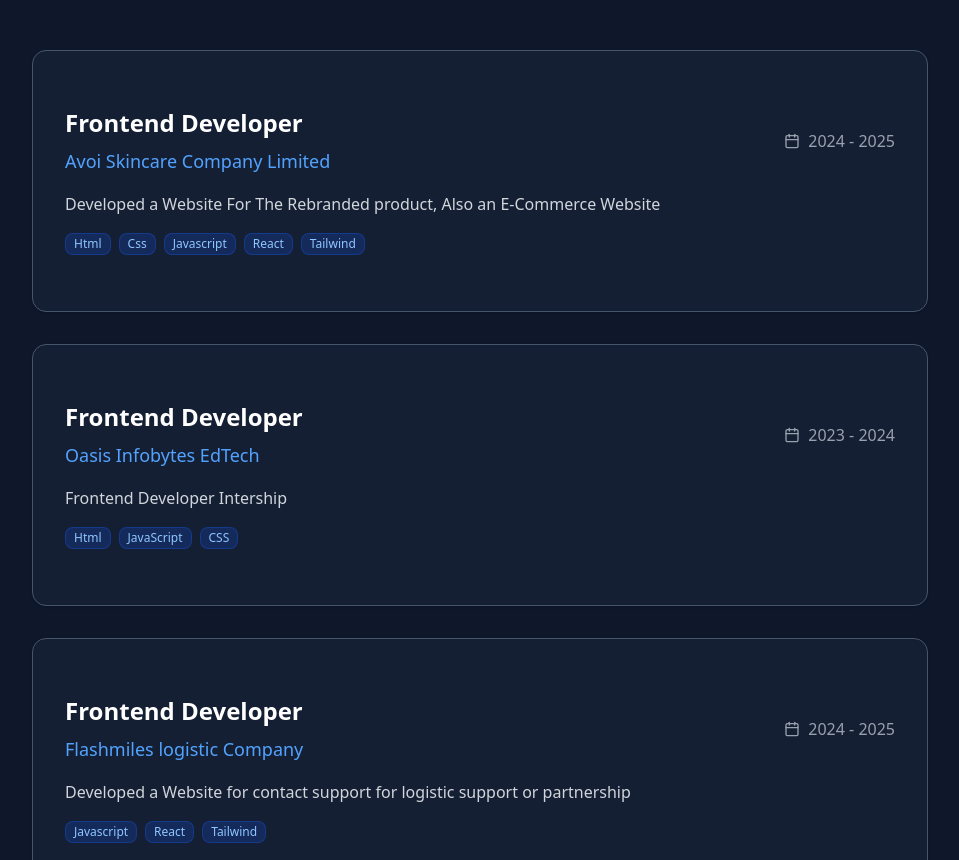
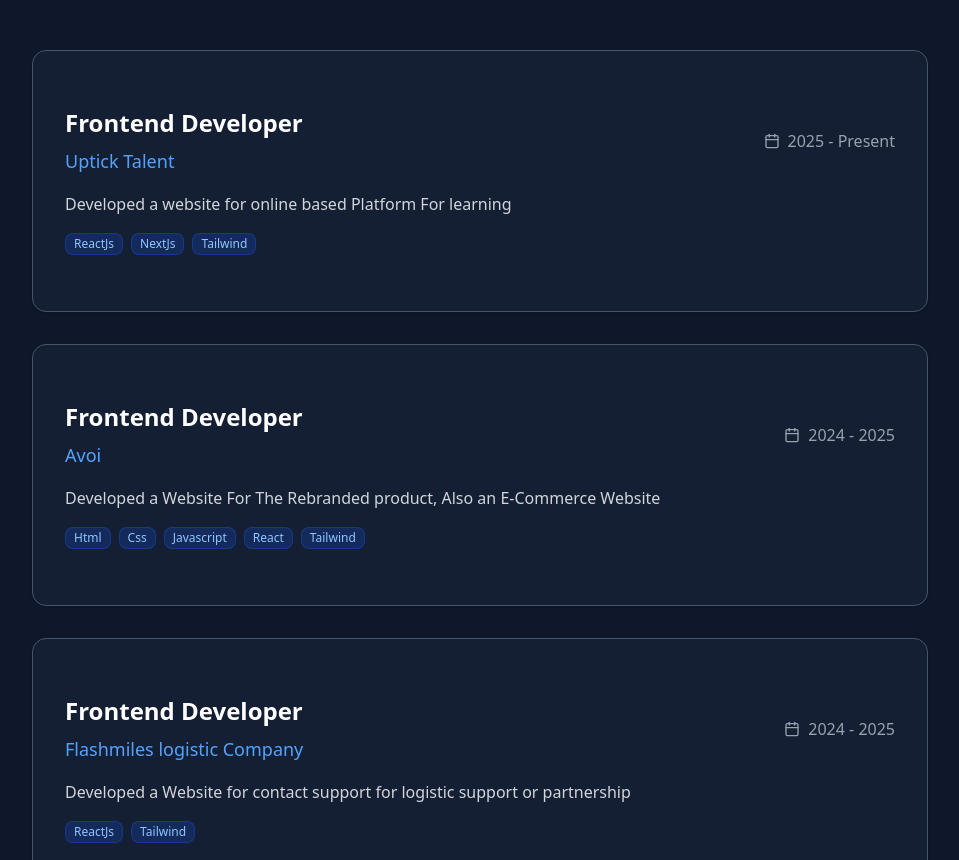
Before and after one commit to saheedkehinde/My_Portfolio, a React (Vite) app: page / in a window 1280 px wide. Shown: the part 1940-2800 px from the top of the page, without its empty margins (160-1119 px from the left). Built offline with nearby package versions, Linux system fonts and the light colour scheme.

Commit message:
fix:  feat: latest Experience

```diff
--- a/src/components/ExperienceSection.jsx
+++ b/src/components/ExperienceSection.jsx
@@ -4,38 +4,58 @@
 import { Calendar } from 'lucide-react'
 
 const experiences = [
+
+ {
+    title: "Frontend Developer",
+    company: "Uptick Talent",
+    period: "2025 - Present",
+    description: "Developed  a website for online based Platform For learning",
+    skills: ["ReactJs", "NextJs", "Tailwind"]
+  },
   {
     title: "Frontend Developer",
-    company: "Avoi Skincare Company Limited",
+    company: "Avoi",
     period: "2024 - 2025",
     description: "Developed a Website For The Rebranded product, Also an  E-Commerce Website",
     skills: ["Html", "Css", "Javascript", "React", "Tailwind"]
   },
-  {
-    title: "Frontend Developer",
-    company: "Oasis Infobytes EdTech",
-    period: "2023 - 2024",
-    description: "Frontend Developer Intership",
-    skills: ["Html", "JavaScript", "CSS"]
-  },
-  {
+
+{
     title: "Frontend Developer",
     company: "Flashmiles logistic Company",
     period: "2024 - 2025",
     description: "Developed  a Website for contact support for logistic support or partnership",
-    skills: ["Javascript", "React", "Tailwind"]
+    skills: ["ReactJs", "Tailwind"]
   },
+
   {
     title: "Frontend Developer",
-    company: "Knowlwedge First Academy",
+    company: "Esanad Consulting Services Ltd",
+    period: "2023 - 2024",
+    description: "Developed  a Web Application for a Consulting firm that deals on Fact Checking of News and Verification of Information",
+    skills: ["ReactJs", "Tailwind"]
+  },
+
+  {
+    title: "Frontend Developer",
+    company: "Oasis Infobytes EdTech",
     period: "2022 - 2023",
-    description: "Developed  a website for  both online and physical based Patform For learning",
-    skills: ["Html", "Css", "Javascript", "React", "Tailwind"]
+    description: "Frontend Developer for an EdTech company that focuses on providing quality education to students",
+    skills: ["ReactJs"]
   },
+
+  {
+    title: "Frontend Developer",
+    company: "BlockDag - VeriShare (Blockchain Based Project)",
+    period: "2025",
+    description: "is a decentralized platform that enables secure, verifiable, and user-controlled data sharing on EVM-compatible blockchains",
+    skills: ["ReactJs"]
+  },
+
   {
     title: "WordPress Developer",
     company: "shuks Varieties Stores",
-    period: "2024 - 2025",
+    period: "2023 - 2024",
     description: "Developed website for gaming and lottery Industry ",
     skills: ["WordPress", "Elementor",]
   },
@@ -46,17 +66,10 @@
     description: "Developed the website for this Reliable shopping Company basically from US to Nigeria",
     skills: ["WordPress", "Elementor",]
   },
-  {
-    title: "WordPress Developer",
-    company: "Gfam Limited",
-    period: "2022 - 2023",
-    description: "Being web developer that developed the website for this 'Recruitment based company' ",
-    skills: ["WordPress", "Elementor",]
-  },
+
   {
     title: "WordPress Developer",
     company: "Scratch Me Card",
-    period: "2022 - 2023",
     description: "Developed website for gaming and lottery Industry ",
     skills: ["WordPress", "Elementor",]
   },
--- a/src/components/ProjectsSection.jsx
+++ b/src/components/ProjectsSection.jsx
@@ -6,41 +6,42 @@
 
 const projects = [
   {
-    title: "Website: Gfam limited",
-    description: "A recruitment Consultant website based",
+    title: "Gfamplus",
     link: "https://www.gfamplus.com/",
-    tech: ["Wordpress", "Elementor"]
+    tech: ["ReactJs"]
   },
   {
-    title: "Website: Scratch Me Card",
-    description: "A website for gaming and lottery Industry",
-    link: "https://scratchmecard.com/terms-and-conditions.php",
+    title: "Uptick Talent Afrika",
+    description: "",
+    link: "https://www.upticktalent.africa/",
+    tech: ["Javascript", "ReactJs", "TailwindCSS", "Redux Toolkit", "Next.js"]
+  },
+
+{
+    title: "VeriShare",
+    link: "https://team-hotel.netlify.app/",
     tech: ["WordPress", "Elementor"]
   },
+
   {
-    title: "Website: Unpause Global",
-    description: "Shopping Company",
+    title: "Esanad Consult",
+    link: "https://esanadconsult.netlify.app/",
+    tech: ["ReactJs"]
+  },
+
+
+  {
+    title: "Unpause Global",
     link: "https://unpauseglobal.com/",
     tech: ["WordPress", "Elementor"]
   },
   {
-    title: "Website: 4242 Global Investment",
-    description: "Business Consulting and investment firm",
+    title: "4242 Global Investment",
     link: "https://parsers.vc/startup/4242globalinvestment.com/",
     tech: ["WordPress", "Elementor"]
   },
-  {
-    title: "Website: Knowledge First Academy",
-    description: "",
-    link: "https://knowledgefirstacademy.netlify.app/",
-    tech: ["Javascript", "Html/Css"]
-  },
-  {
-    title: "Design: Knowledge First Academy",
-    description: "Business Flier",
-    link: "#",
-    tech: ["Canva", "pixel lab"]
-  }
+
+
 ]
 
 const ProjectsSection = () => {
--- a/src/components/SkillsSection.jsx
+++ b/src/components/SkillsSection.jsx
@@ -3,12 +3,13 @@
 import { Code, Palette, Globe } from 'lucide-react'
 
 const skills = [
-  { name: 'React', icon: Code, level: 90 },
-  { name: 'JavaScript', icon: Code, level: 85 },
+   { name: 'HTML/CSS', icon: Code, level: 100 },
+  { name: 'React', icon: Code, level: 97 },
+  { name: 'JavaScript', icon: Code, level: 95 },
+  { name: 'Typescript', icon: Code, level: 99 },
+  { name: 'Tailwind CSS', icon: Code, level: 95 },
   { name: 'WordPress', icon: Globe, level: 95 },
-  { name: 'Elementor', icon: Globe, level: 90 },
-  { name: 'Typescript', icon: Code, level: 85 },
-  { name: 'Tailwind CSS', icon: Code, level: 85 },
+   { name: 'Elementor', icon: Globe, level: 95 },
   { name: 'Graphics Design', icon: Palette, level: 100 },
 ]
 
--- a/src/components/ui/slider.jsx
+++ /dev/null
@@ -1,56 +0,0 @@
-"use client"
-
-import * as React from "react"
-import * as SliderPrimitive from "@radix-ui/react-slider"
-
-import { cn } from "@/lib/utils"
-
-function Slider({
-  className,
-  defaultValue,
-  value,
-  min = 0,
-  max = 100,
-  ...props
-}) {
-  const _values = React.useMemo(() =>
-    Array.isArray(value)
-      ? value
-      : Array.isArray(defaultValue)
-        ? defaultValue
-        : [min, max], [value, defaultValue, min, max])
-
-  return (
-    <SliderPrimitive.Root
-      data-slot="slider"
-      defaultValue={defaultValue}
-      value={value}
-      min={min}
-      max={max}
-      className={cn(
-        "relative flex w-full touch-none items-center select-none data-[disabled]:opacity-50 data-[orientation=vertical]:h-full data-[orientation=vertical]:min-h-44 data-[orientation=vertical]:w-auto data-[orientation=vertical]:flex-col",
-        className
-      )}
-      {...props}>
-      <SliderPrimitive.Track
-        data-slot="slider-track"
-        className={cn(
-          "bg-muted relative grow overflow-hidden rounded-full data-[orientation=horizontal]:h-1.5 data-[orientation=horizontal]:w-full data-[orientation=vertical]:h-full data-[orientation=vertical]:w-1.5"
-        )}>
-        <SliderPrimitive.Range
-          data-slot="slider-range"
-          className={cn(
-            "bg-primary absolute data-[orientation=horizontal]:h-full data-[orientation=vertical]:w-full"
-          )} />
-      </SliderPrimitive.Track>
-      {Array.from({ length: _values.length }, (_, index) => (
-        <SliderPrimitive.Thumb
-          data-slot="slider-thumb"
-          key={index}
-          className="border-primary bg-background ring-ring/50 block size-4 shrink-0 rounded-full border shadow-sm transition-[color,box-shadow] hover:ring-4 focus-visible:ring-4 focus-visible:outline-hidden disabled:pointer-events-none disabled:opacity-50" />
-      ))}
-    </SliderPrimitive.Root>
-  );
-}
-
-export { Slider }
```
